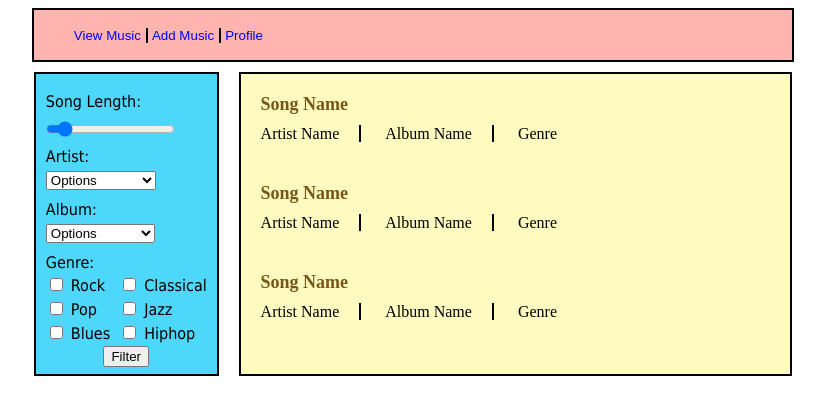
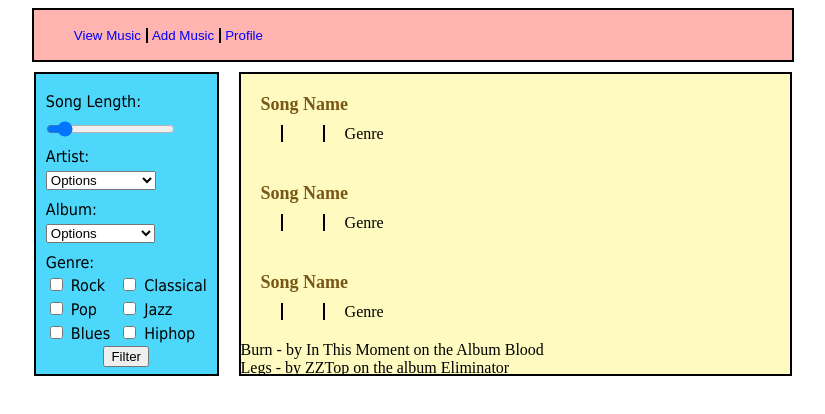
Before and after one commit to sethdorris/music-history, a plain HTML site: page index.html in a window 1280 px wide. Shown: the whole page, without its empty margins (227-1052 px from the left). Drawn offline with Linux system fonts and the light colour scheme.

Commit message:
updated index.html file and added main.js file

```diff
--- a/index.html
+++ b/index.html
@@ -76,26 +76,27 @@
     </table>
       <input type="button" name="filter" value="Filter" class="filter-button">
   </div>
-  <div class="content">
+  <div id="main-content" class="content">
     <h4>Song Name</h4>
     <ul>
-      <li class="info-spacer">Artist Name</li>
-      <li class="info-spacer">Album Name</li>
+      <li class="info-spacer"></li>
+      <li class="info-spacer"></li>
       <li>Genre</li>
     </ul>
     <h4>Song Name</h4>
     <ul>
-      <li class="info-spacer">Artist Name</li>
-      <li class="info-spacer">Album Name</li>
+      <li class="info-spacer"></li>
+      <li class="info-spacer"></li>
       <li>Genre</li>
     </ul>
         <h4>Song Name</h4>
     <ul>
-      <li class="info-spacer">Artist Name</li>
-      <li class="info-spacer">Album Name</li>
+      <li class="info-spacer"></li>
+      <li class="info-spacer"></li>
       <li>Genre</li>
     </ul>
   </div>
 </div>
+<script src="main.js"></script>
 </body>
 </html>
--- /dev/null
+++ b/main.js
@@ -0,0 +1,35 @@
+var songs = [];
+var artist = [];
+var album = [];
+
+songs[0] = "Legs > by Z*ZTop on the album Eliminator";
+songs[1] = "The Logical Song > by Supertr@amp on the album Breakfast in America";
+songs[2] = "Another Brick in the Wall > by Pink Floyd on the album The Wall";
+songs[3] = "Welco(me to the Jungle > by Guns & Roses on the album Appetite for Destruction";
+songs[4] = "Ironi!c > by Alanis Moris*ette on the album Jagged Little Pill";
+
+songs.unshift("Burn - by In This Moment on the Album Blood");
+songs.push("Burn - by Mad at Gravity on the Album Resonance");
+
+var mainContent = document.getElementById("main-content");
+
+for (var i = 0; i < songs.length; i++) {
+	songs[i] = songs[i].replace(/\>/g, "-");
+	songs[i] = songs[i].replace(/!/g, "");
+	songs[i] = songs[i].replace(/@/g, "");
+	songs[i] = songs[i].replace(/#/g, "");
+	songs[i] = songs[i].replace(/$/g, "");
+	songs[i] = songs[i].replace(/%/g, "");
+	songs[i] = songs[i].replace(/^/g, "");
+	songs[i] = songs[i].replace(/&/g, "");
+	songs[i] = songs[i].replace(/\*/g, "");
+	songs[i] = songs[i].replace(/\(/g, "");
+	songs[i] = songs[i].replace(/\)/g, "");
+
+	mainContent.innerHTML += songs[i] + "<br>";
+}
+
+
+
+
+console.log(songs);
```
